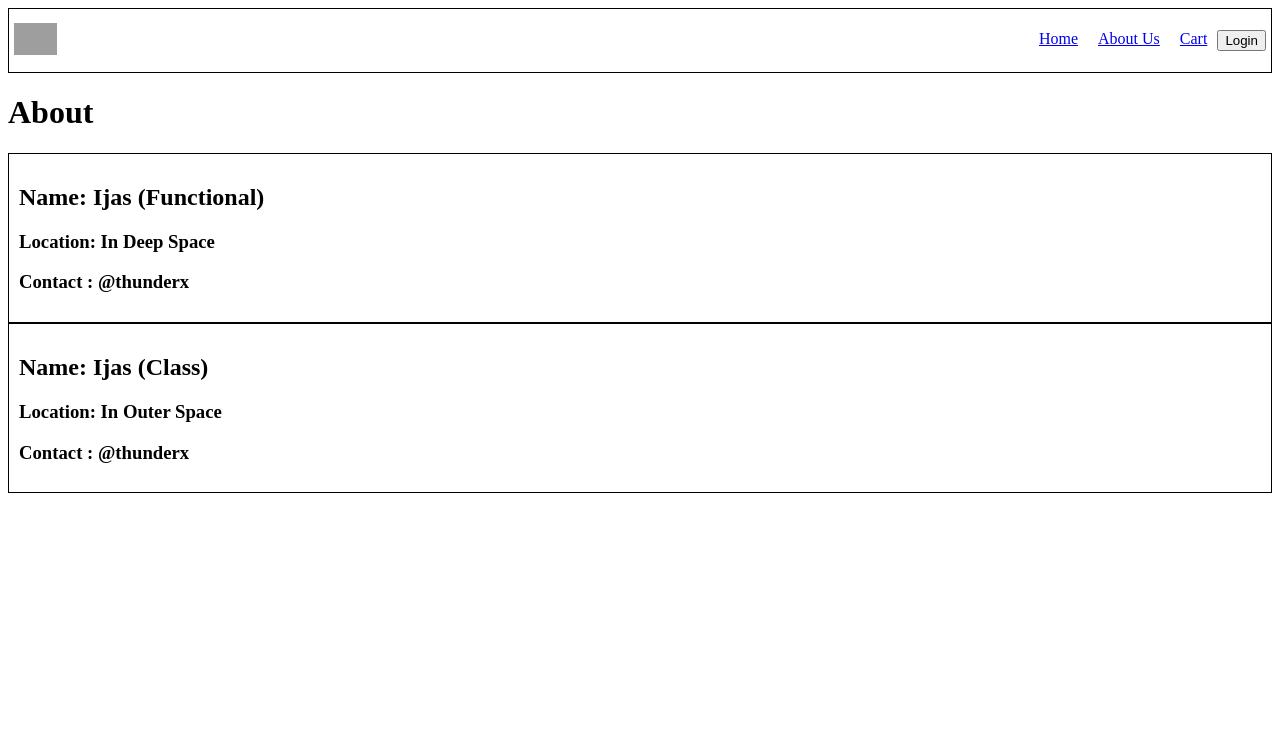
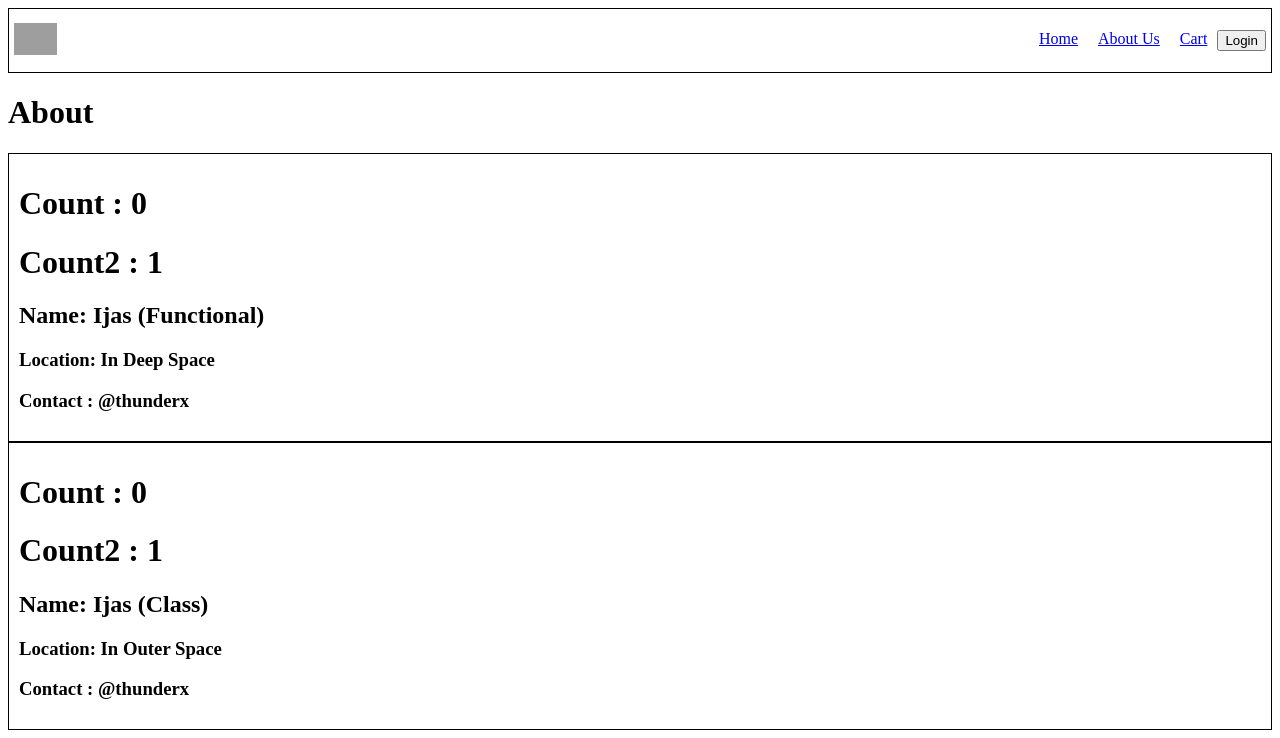
Before and after one commit to Izas-Ahamed/react-study, a React (Vite) app: page /about in a window 1280 px wide. Shown: the top 738 px of the page. Built offline with nearby package versions, Linux system fonts and the light colour scheme; grey boxes are pictures that could not be loaded.

Commit message:
added state variable in class and functional component

```diff
--- a/src/components/User.js
+++ b/src/components/User.js
@@ -1,6 +1,12 @@
+import { useState } from "react";
+
 const User = ({ name, location }) => {
+  const [count] = useState(0);
+  const [count2] = useState(1);
   return (
     <div className="user-card">
+      <h1>Count : {count}</h1>
+      <h1>Count2 : {count2}</h1>
       <h2>Name: {name}</h2>
       <h3>Location: {location}</h3>
       <h3>Contact : @thunderx</h3>
--- a/src/components/UserClass.js
+++ b/src/components/UserClass.js
@@ -3,11 +3,18 @@
 export default class UserClass extends React.Component {
   constructor(props) {
     super(props);
+    this.state = {
+      count: 0,
+      count2: 1,
+    };
   }
   render() {
     const { name, location } = this.props;
+    const { count, count2 } = this.state;
     return (
       <div className="user-card">
+        <h1>Count : {count}</h1>
+        <h1>Count2 : {count2}</h1>
         <h2>Name: {name}</h2>
         <h3>Location: {location}</h3>
         <h3>Contact : @thunderx</h3>
```
